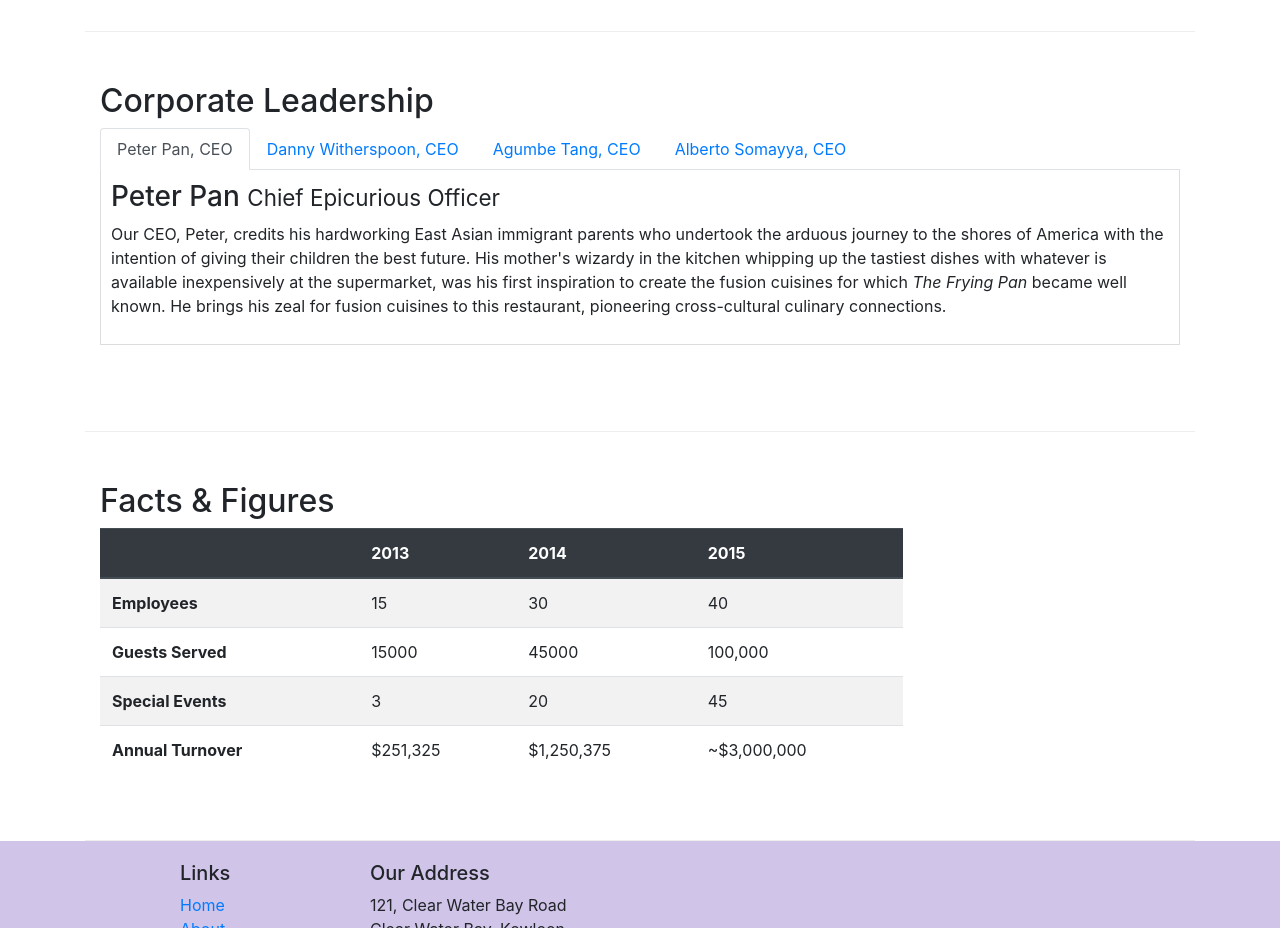
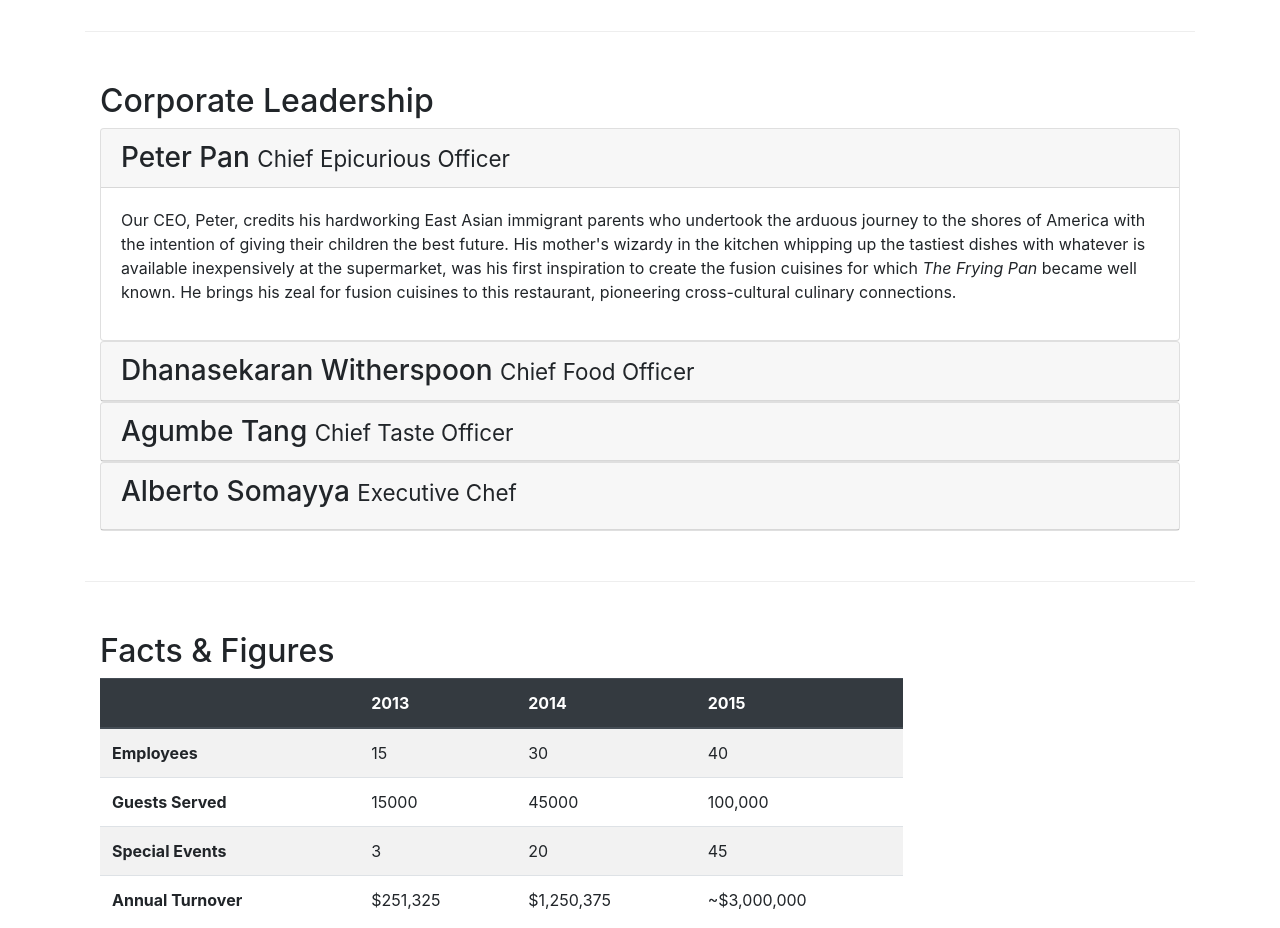
Before and after one commit to avishkakavindu/git-test, a website: page aboutus.html in a window 1280 px wide. Shown: the part 940-1868 px from the top of the page. Drawn offline with nearby package versions, Linux system fonts and the light colour scheme.

Commit message:
accordion

```diff
--- a/aboutus.html
+++ b/aboutus.html
@@ -114,38 +114,64 @@
         <div class="row row-content">
             <div class="col-12 col-sm-12 ">
                 <h2>Corporate Leadership</h2>
-
-                <ul class="nav nav-tabs">
-                    <li class="nav-item">
-                        <a class="nav-link active" href="#peter" role="tab" data-toggle="tab"> Peter Pan, CEO</a>
-                    </li>
-                    <li class="nav-item">
-                        <a class="nav-link" href="#danny" role="tab" data-toggle="tab"> Danny Witherspoon, CEO</a>
-                    </li>
-                    <li class="nav-item">
-                        <a class="nav-link" href="#agumbe" role="tab" data-toggle="tab"> Agumbe Tang, CEO</a>
-                    </li>
-                    <li class="nav-item">
-                        <a class="nav-link" href="#alberto" role="tab" data-toggle="tab"> Alberto Somayya, CEO</a>
-                    </li>
-                </ul>
-                <div class="tab-content">
-                    <div class="tab-pane fade show active" role="tabpanel" id="peter">
-                        <h3>Peter Pan <small>Chief Epicurious Officer</small></h3>
+                <div id="accordion">
+                    <div class="card">
+                        <div class="card-header" role="tab" id="peterhead">
+                            <h3 class="mb-0">
+                                <a data-toggle="collapse" data-target="#peter">
+                                    Peter Pan <small>Chief Epicurious Officer</small>
+                                </a>
+                            </h3>
+                        </div>
+                        <div class="collapse show active" id="peter" data-parent="#accordion">
+                            <div class="card-body">
                                 <p class="d-none d-sm-block">Our CEO, Peter, credits his hardworking East Asian immigrant parents who undertook the arduous journey to the shores of America with the intention of giving their children the best future. His mother's wizardy in the kitchen whipping up the tastiest dishes with whatever is available inexpensively at the supermarket, was his first inspiration to create the fusion cuisines for which <em>The Frying Pan</em> became well known. He brings his zeal for fusion cuisines to this restaurant, pioneering cross-cultural culinary connections.</p>
                             </div>
-                    <div class="tab-pane fade" role="tabpanel" id="danny">
-                        <h3>Dhanasekaran Witherspoon <small>Chief Food Officer</small></h3>
+                        </div>
+                    </div>
+                    <div class="card">
+                        <div class="card-header" role="tab" id="dannyhead">
+                            <h3 class="mb-0">
+                                <a class="collapsed" data-toggle="collapse" data-target="#danny">
+                                    Dhanasekaran Witherspoon <small>Chief Food Officer</small>
+                                </a>
+                            </h3>
+                        </div>
+                        <div class="collapse" id="danny" data-parent="#accordion">
+                            <div class="card-body">
                                 <p class="d-none d-sm-block">Our CFO, Danny, as he is affectionately referred to by his colleagues, comes from a long established family tradition in farming and produce. His experiences growing up on a farm in the Australian outback gave him great appreciation for varieties of food sources. As he puts it in his own words, <em>Everything that runs, wins, and everything that stays, pays!</em></p>
                             </div>
-                    <div class="tab-pane fade" role="tabpanel" id="agumbe">
-                        <h3>Agumbe Tang <small>Chief Taste Officer</small></h3>
+                        </div>
+                    </div>
+                    <div class="card">
+                        <div class="card-header" role="tab" id="agumbehead">
+                            <h3 class="mb-0">
+                                <a class="collapsed" data-toggle="collapse" data-target="#agumbe">
+                                    Agumbe Tang <small>Chief Taste Officer</small>
+                                </a>
+                            </h3>
+                        </div>
+                        <div class="collapse"  id="agumbe" data-parent="#accordion">
+                            <div class="card-body">
                                 <p class="d-none d-sm-block">Blessed with the most discerning gustatory sense, Agumbe, our CTO, personally ensures that every dish that we serve meets his exacting tastes. Our chefs dread the tongue lashing that ensues if their dish does not meet his exacting standards. He lives by his motto, <em>You click only if you survive my lick.</em></p>
                             </div>
-                    <div class="tab-pane fade" role="tabpanel" id="alberto">
-                        <h3>Alberto Somayya <small>Executive Chef</small></h3>
+                        </div>
+                    </div>
+                    <div class="card">
+                        <div class="card-header" role="tab" id="albertohead">
+                            <h3>
+                                <a class="collapsed" data-toggle="collapse" data-target="#alberto">
+                                    Alberto Somayya <small>Executive Chef</small>
+                                </a>
+                            </h3>
+                        </div>
+                        <div class="collapse" id="alberto" data-parent="#accordion">
+                            <div class="card-body">
                                 <p class="d-none d-sm-block">Award winning three-star Michelin chef with wide International experience having worked closely with whos-who in the culinary world, he specializes in creating mouthwatering Indo-Italian fusion experiences. He says, <em>Put together the cuisines from the two craziest cultures, and you get a winning hit! Amma Mia!</em></p>
                             </div>
+                        </div>
+                    </div>
+
                 </div>
             </div>
        </div>
```
Lines whose indentation alone changed are shown as unchanged.
